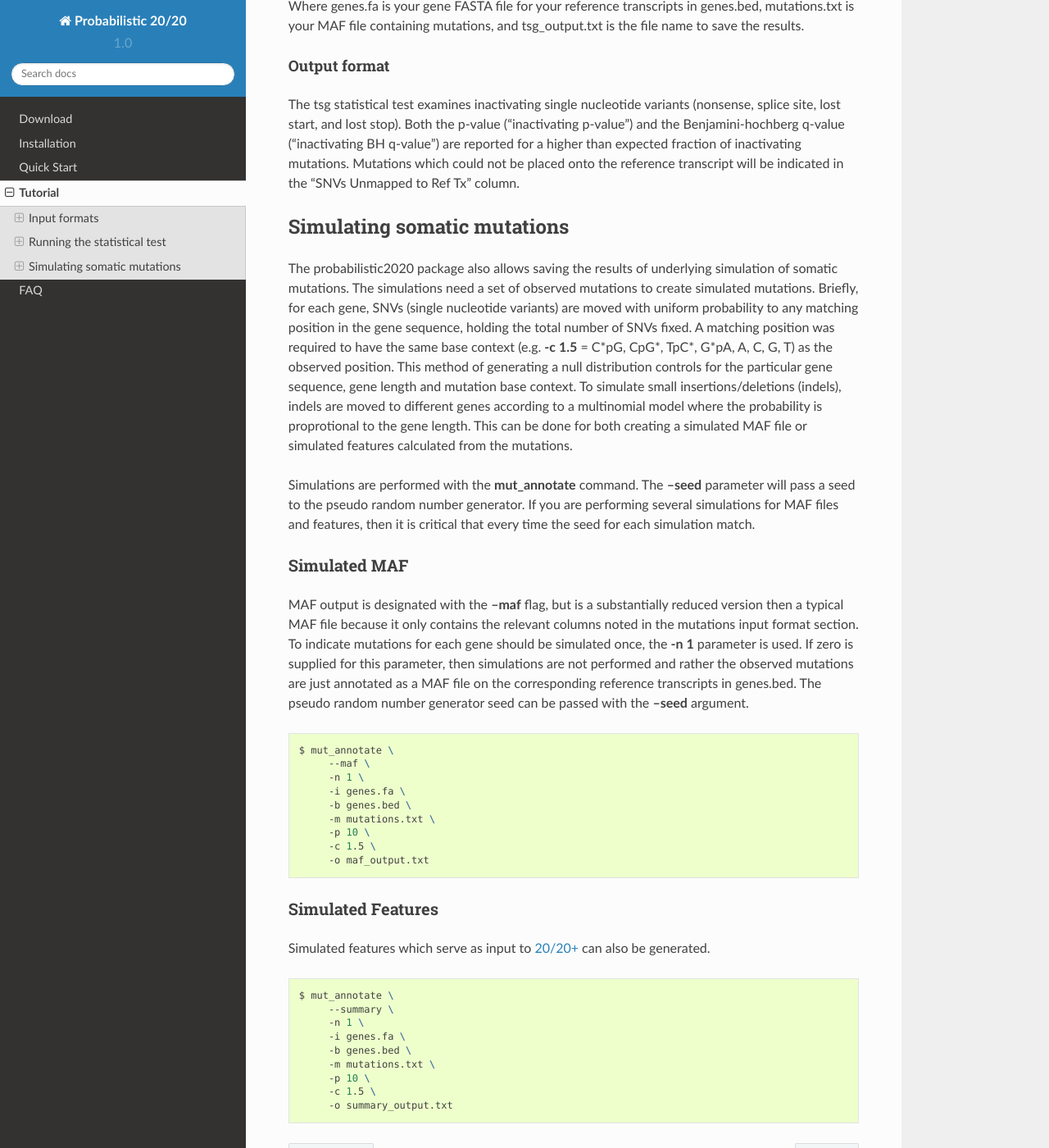
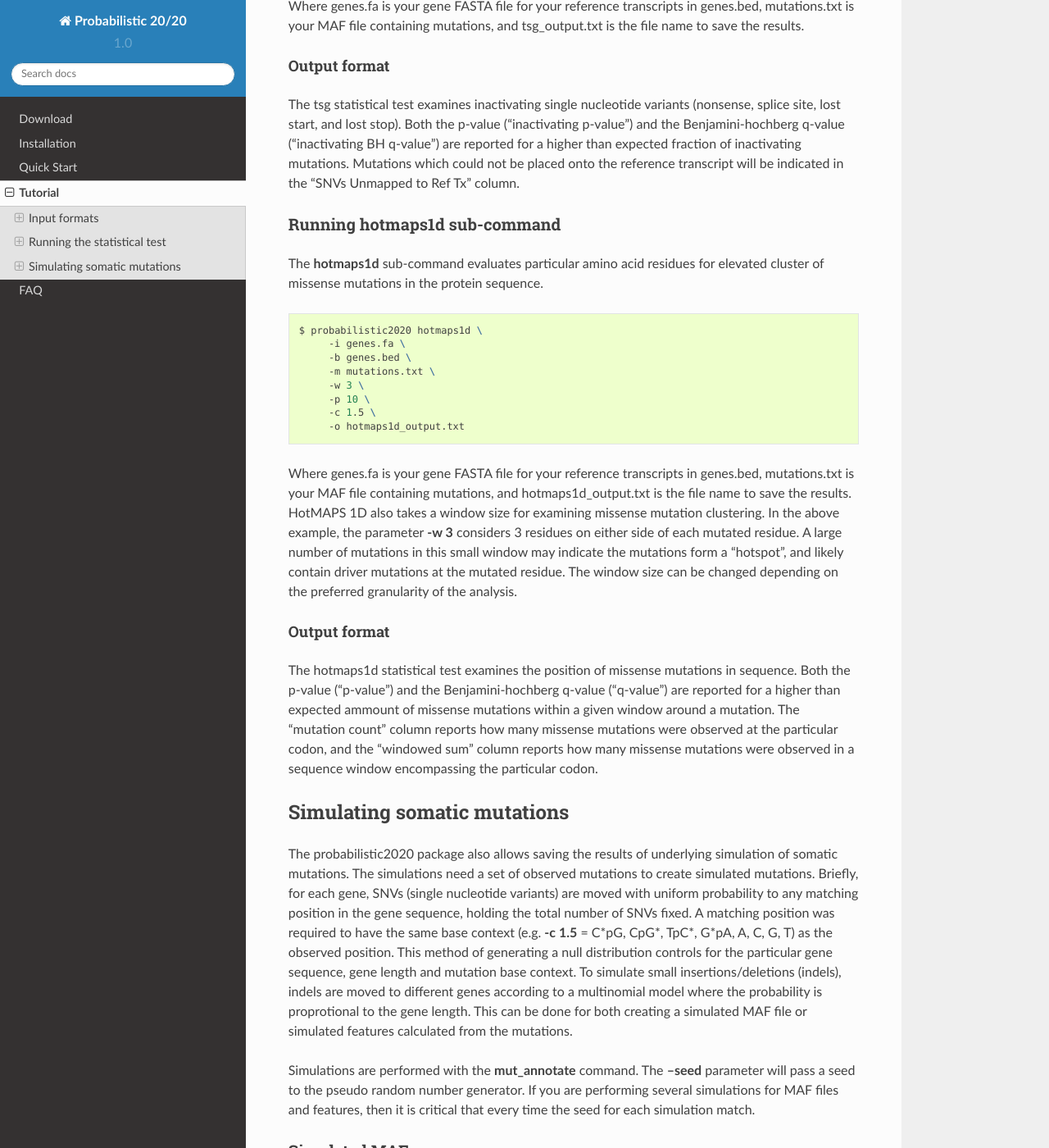
Before and after one commit to KarchinLab/probabilistic2020, a Sphinx documentation site: the page built from doc/tutorial.rst, in a window 1280 px wide and 1400 px high, scrolled down 3179 px. Shown: the whole window at 82% size. Built offline with Sphinx 7.4.7 and the Read the Docs theme 2.0.0, drawn with Linux system fonts in a browser that asks for light colours.

Commit message:
Added citation, and info about hotmaps1d to docs

```diff
--- a/README.rst
+++ b/README.rst
@@ -34,6 +34,10 @@ Citation
 --------
 
 Collin J. Tokheim, Nickolas Papadopoulos, Kenneth W. Kinzler, Bert Vogelstein, and Rachel Karchin. Evaluating the evaluation of cancer driver genes. PNAS 2016 ; published ahead of print November 22, 2016, doi:10.1073/pnas.1616440113
+
+If you use the hotmaps1d command to find codons were missense mutations are significantly clustered, please cite the HotMAPS paper:
+
+Tokheim C, Bhattacharya R, Niknafs N, Gygax DM, Kim R, Ryan M, Masica DL, Karchin R (2016) Exome-scale discovery of hotspot mutation regions in human cancer using 3D protein structure Cancer Research. Apr. 28.pii: canres.3190.2015.
 
 Installation
 ------------
--- a/doc/tutorial.rst
+++ b/doc/tutorial.rst
@@ -154,6 +154,31 @@ a higher than expected fraction of inactivating mutations. Mutations which could
 not be placed onto the reference transcript will be indicated in the
 "SNVs Unmapped to Ref Tx" column.
 
+Running hotmaps1d sub-command
++++++++++++++++++++++++++++++
+
+The **hotmaps1d** sub-command evaluates particular amino acid residues for elevated cluster of missense mutations in the protein sequence.
+
+.. code-block:: bash
+
+   $ probabilistic2020 hotmaps1d \
+        -i genes.fa \
+        -b genes.bed \
+        -m mutations.txt \
+        -w 3 \
+        -p 10 \
+        -c 1.5 \
+        -o hotmaps1d_output.txt
+
+Where genes.fa is your gene FASTA file for your reference transcripts in genes.bed, mutations.txt is your MAF file containing mutations, and hotmaps1d_output.txt is the file name to save the results. HotMAPS 1D also takes a window size for examining missense mutation clustering. In the above example, the parameter **-w 3** considers 3 residues on either side of each mutated residue. A large number of mutations in this small window may indicate the mutations form a "hotspot", and likely contain driver mutations at the mutated residue. The window size can be changed depending on the preferred granularity of the analysis.
+
+Output format
+#############
+
+The hotmaps1d statistical test examines the position of missense mutations in sequence.
+Both the p-value ("p-value") and the Benjamini-hochberg q-value ("q-value") are reported for
+a higher than expected ammount of missense mutations within a given window around a mutation. The "mutation count" column reports how many missense mutations were observed at the particular codon, and the "windowed sum" column reports how many missense mutations were observed in a sequence window encompassing the particular codon.
+
 Simulating somatic mutations
 ----------------------------
 
```
Also changed, not shown: doc/index.rst (+6 -5 lines).
